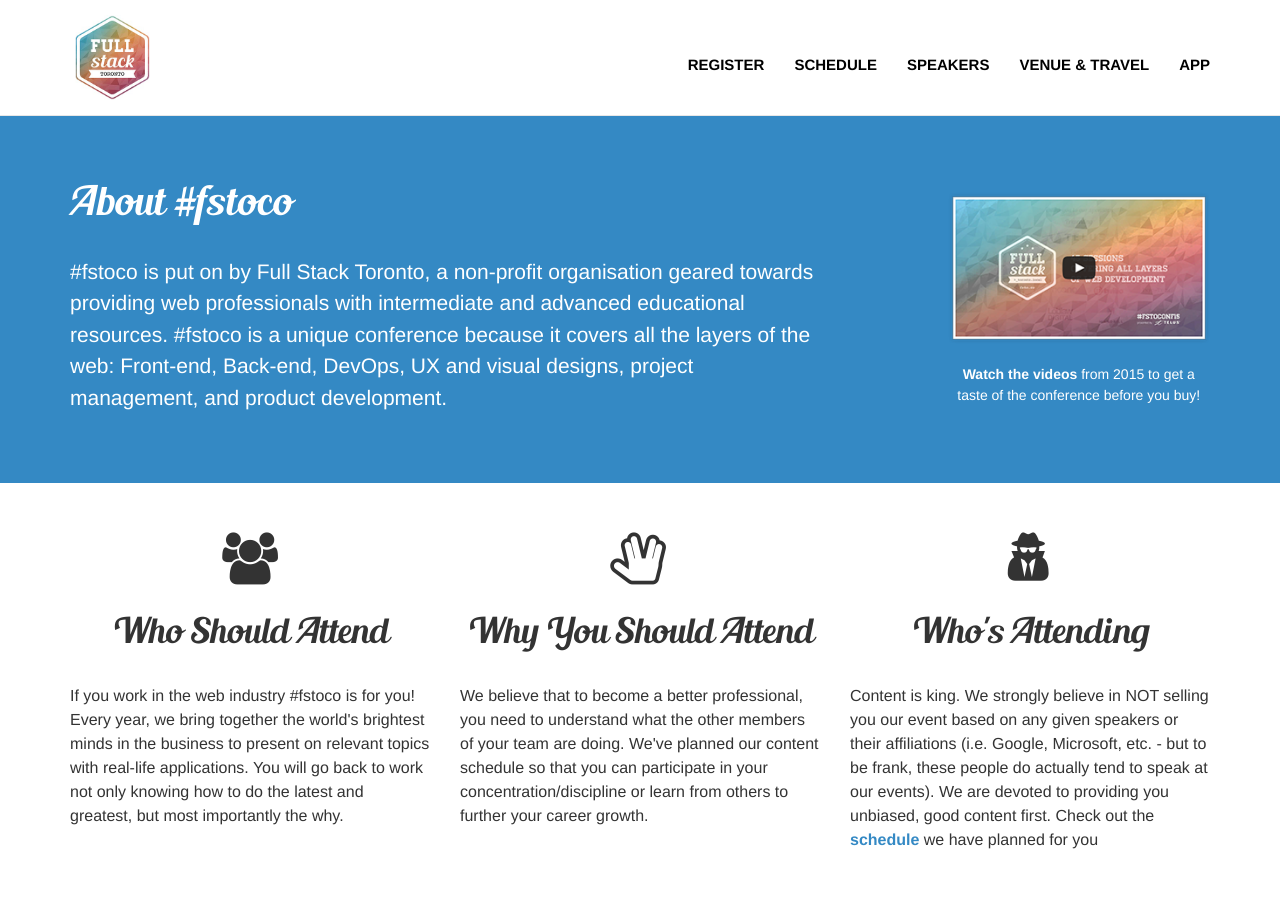
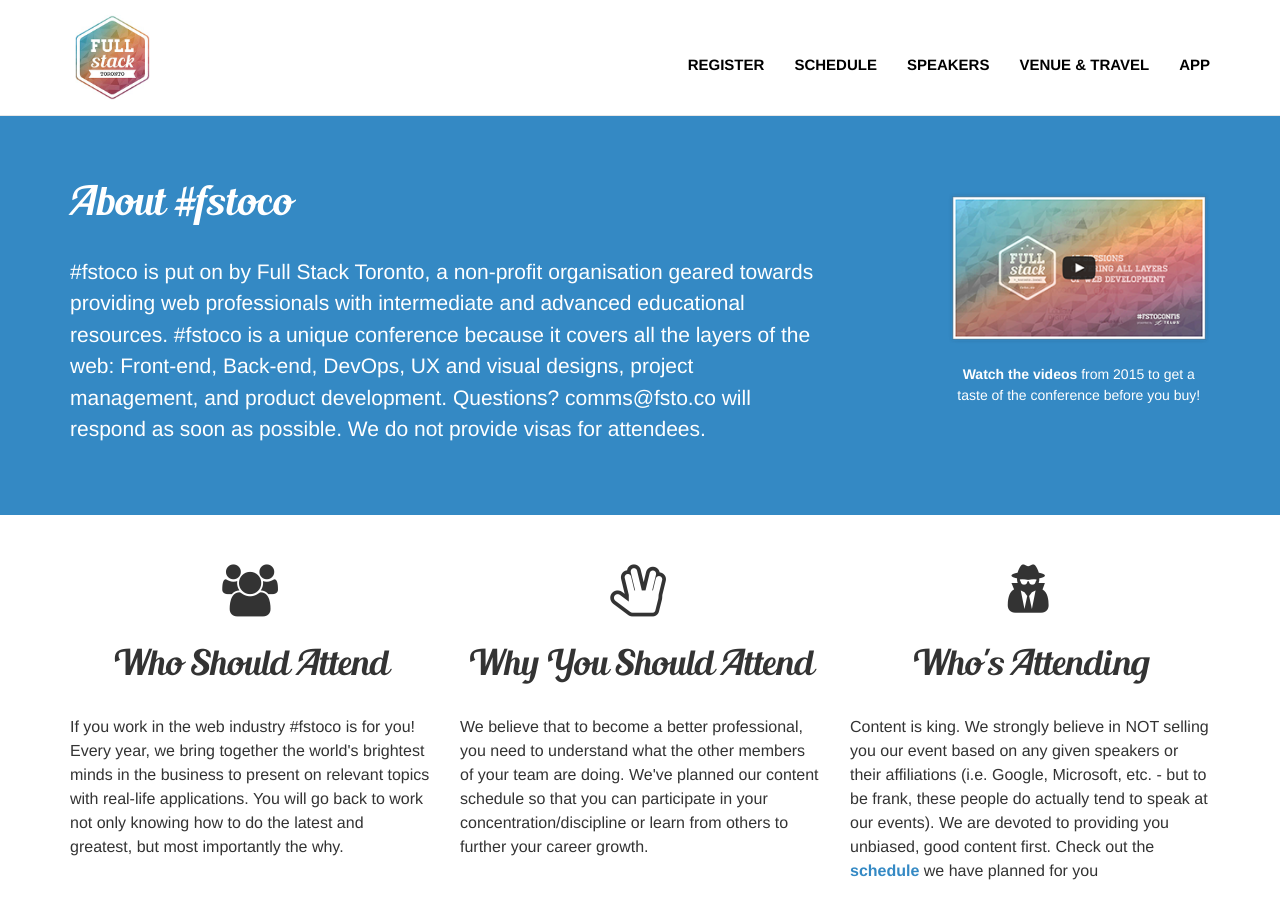
Before and after one commit to fullstackto/fstoco2016, a Jekyll site: the page built from index.html, in a window 1280 px wide and 900 px high, scrolled down 799 px. Built offline with Jekyll 4.4.1, drawn with Linux system fonts in a browser that asks for light colours.

Commit message:
easery comms

```diff
--- a/index.html
+++ b/index.html
@@ -7,7 +7,7 @@
 		<div class="row">
 			<div class="col-sm-12 col-md-8">
 				<h2>About #fstoco</h2>
-				<p>#fstoco is put on by Full Stack Toronto, a non-profit organisation geared towards providing web professionals with intermediate and advanced educational resources. #fstoco is a unique conference because it covers all the layers of the web: Front-end, Back-end, DevOps, UX and visual designs, project management, and product development.</p>
+				<p>#fstoco is put on by Full Stack Toronto, a non-profit organisation geared towards providing web professionals with intermediate and advanced educational resources. #fstoco is a unique conference because it covers all the layers of the web: Front-end, Back-end, DevOps, UX and visual designs, project management, and product development. Questions? comms@fsto.co will respond as soon as possible. We do not provide visas for attendees.</p>
 			</div>
 			<div class="col-md-1"></div>
 			<div class="col-md-3">
```
